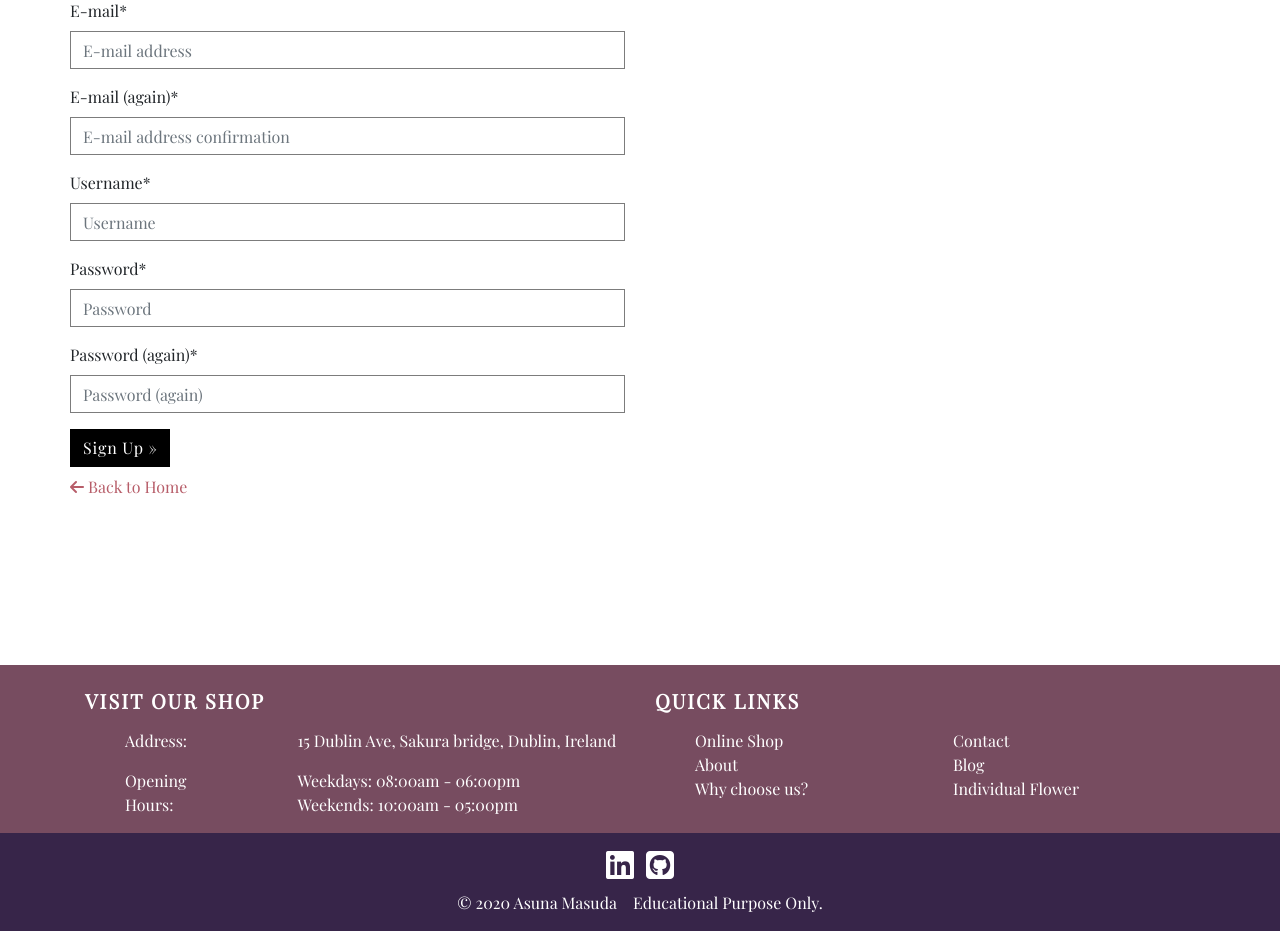
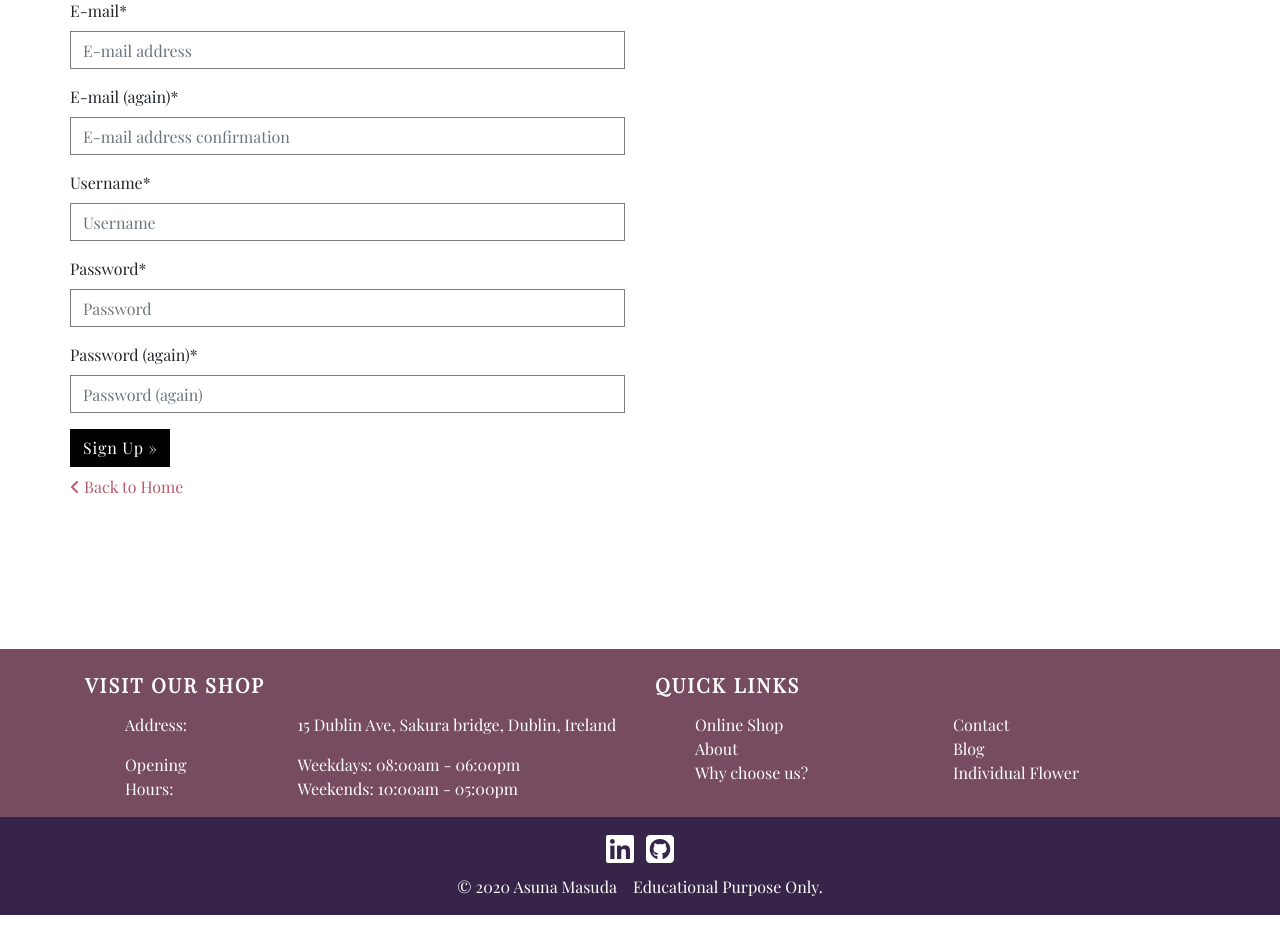
Before and after one commit to AsunaMasuda/FloweryDays, a Django app: page /accounts/signup/ in a window 1280 px wide. Shown: the part 348-1279 px from the top of the page. Run offline with Django 3.2, Linux system fonts and the light colour scheme; parts of the project's set-up code (start-up, migrations or seed data) failed here and were passed over; some libraries are stand-ins or nearby versions.

Commit message:
Add back to home button to account base template

```diff
--- a/templates/allauth/account/base.html
+++ b/templates/allauth/account/base.html
@@ -7,6 +7,14 @@
                 <div class="allauth-form-inner-content">
                     {% block inner_content %}
                     {% endblock %}
+                    <div class="mt-2">
+                        <a href="{% url 'home' %}">
+                            <span class="icon">
+                                <i class="fas fa-angle-left"></i>
+                            </span>
+                            <span>Back to Home</span>
+                        </a>
+                    </div>
                 </div>
             </div>
         </div>
--- a/templates/allauth/account/login.html
+++ b/templates/allauth/account/login.html
@@ -43,12 +43,6 @@ for a {{ site_name }} account and sign in below:{% endblocktrans %}</p>
   <p class="mt-2">
   <a class="button secondaryAction" href="{% url 'account_reset_password' %}">{% trans "Forgot Password?" %}</a>
   </p>
-  <a href="{% url 'home' %}">
-    <span class="icon">
-        <i class="fas fa-arrow-left"></i>
-    </span>
-    <span>Back to Home</span>
-  </a>
 </form>
 
 {% endblock %}
--- a/templates/allauth/account/logout.html
+++ b/templates/allauth/account/logout.html
@@ -16,5 +16,4 @@
   <button class="btn btn-colour-1" type="submit">{% trans 'Sign Out' %}</button>
 </form>
 
-
 {% endblock %}
--- a/templates/allauth/account/signup.html
+++ b/templates/allauth/account/signup.html
@@ -15,14 +15,6 @@
   <input type="hidden" name="{{ redirect_field_name }}" value="{{ redirect_field_value }}" />
   {% endif %}
   <button type="submit" class="btn btn-colour-1">{% trans "Sign Up" %} &raquo;</button>
-  <p class="mt-2">
-    <a href="{% url 'home' %}">
-        <span class="icon">
-            <i class="fas fa-arrow-left"></i>
-        </span>
-        <span>Back to Home</span>
-    </a>
-  </p>
 </form>
 
 {% endblock %}
```
Also changed, not shown: templates/allauth/account/account_inactive.html (line endings or trailing spaces).
